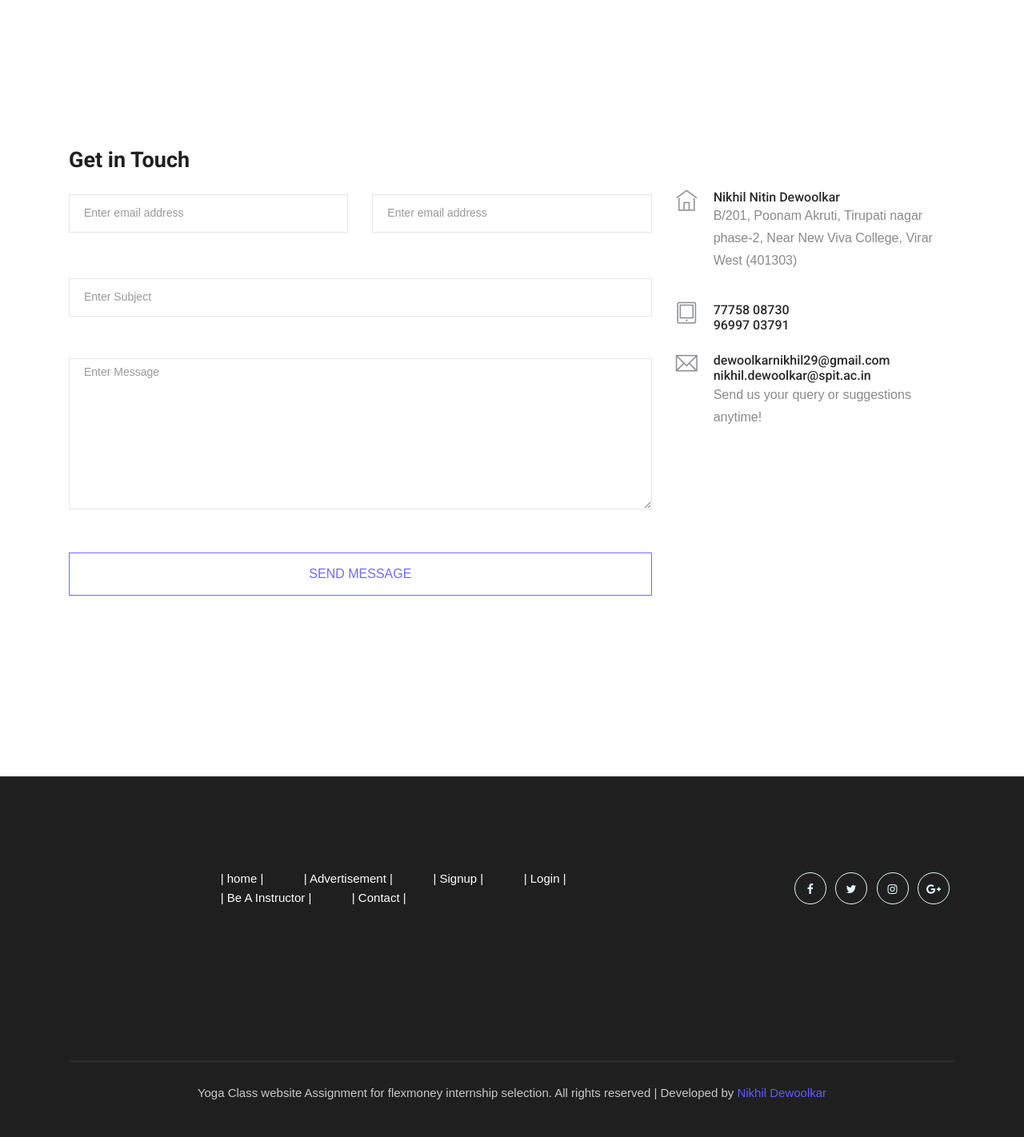
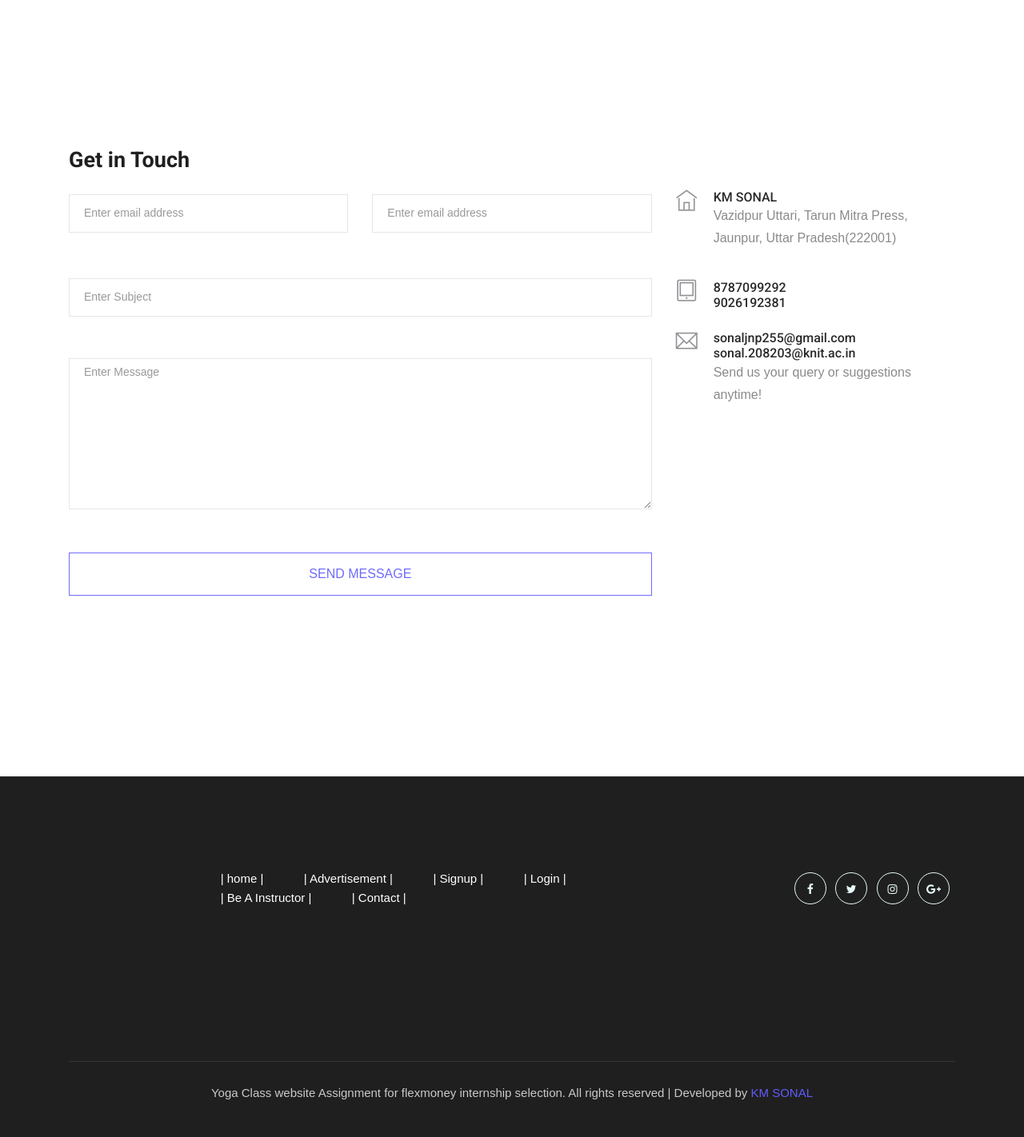
Before and after one commit to SonalSahu255/Flexmoney, a Django app: page /contact/ in a window 1280 px wide. Shown: the part 828-2250 px from the top of the page at 80% size. Run offline with Django 3.2, Linux system fonts and the light colour scheme; some libraries are stand-ins or nearby versions; some web fonts are replaced.

Commit message:
Update contact.html

```diff
--- a/yogaweb/templates/contact.html
+++ b/yogaweb/templates/contact.html
@@ -160,21 +160,21 @@
 <div class="media contact-info">
 <span class="contact-info__icon"><i class="ti-home"></i></span>
 <div class="media-body">
-<h3>Nikhil Nitin Dewoolkar</h3>
-<p>B/201, Poonam Akruti, Tirupati nagar phase-2, Near New Viva College, Virar West (401303)</p>
+<h3>KM SONAL</h3>
+<p>Vazidpur Uttari, Tarun Mitra Press, Jaunpur, Uttar Pradesh(222001)</p>
 </div>
 </div>
 <div class="media contact-info">
 <span class="contact-info__icon"><i class="ti-tablet"></i></span>
 <div class="media-body">
-<h3>77758 08730<br>96997 03791</h3>
+<h3>8787099292<br>9026192381</h3>
 </div>
 </div>
 <div class="media contact-info">
 <span class="contact-info__icon"><i class="ti-email"></i></span>
 <div class="media-body">
-<h3>dewoolkarnikhil29@gmail.com</h3>
-<h3>nikhil.dewoolkar@spit.ac.in</h3>
+<h3>sonaljnp255@gmail.com</h3>
+<h3>sonal.208203@knit.ac.in</h3>
 <p>Send us your query or suggestions anytime!</p>
 </div>
 </div>
@@ -229,7 +229,7 @@
 <div class="row">
 <div class="col-xl-12">
 <p class="copy_right text-center wow fadeInUp" data-wow-duration="1s" data-wow-delay="1.3s">
-Yoga Class website Assignment for flexmoney internship selection. All rights reserved | Developed by <a href="https://www.linkedin.com/in/nikhil-dewoolkar-2b738b1b1/" target="_blank">Nikhil Dewoolkar</a>
+Yoga Class website Assignment for flexmoney internship selection. All rights reserved | Developed by <a href="https://www.linkedin.com/in/km-sonal-6b8518190/" target="_blank">KM SONAL</a>
 
 </p>
 </div>
```
